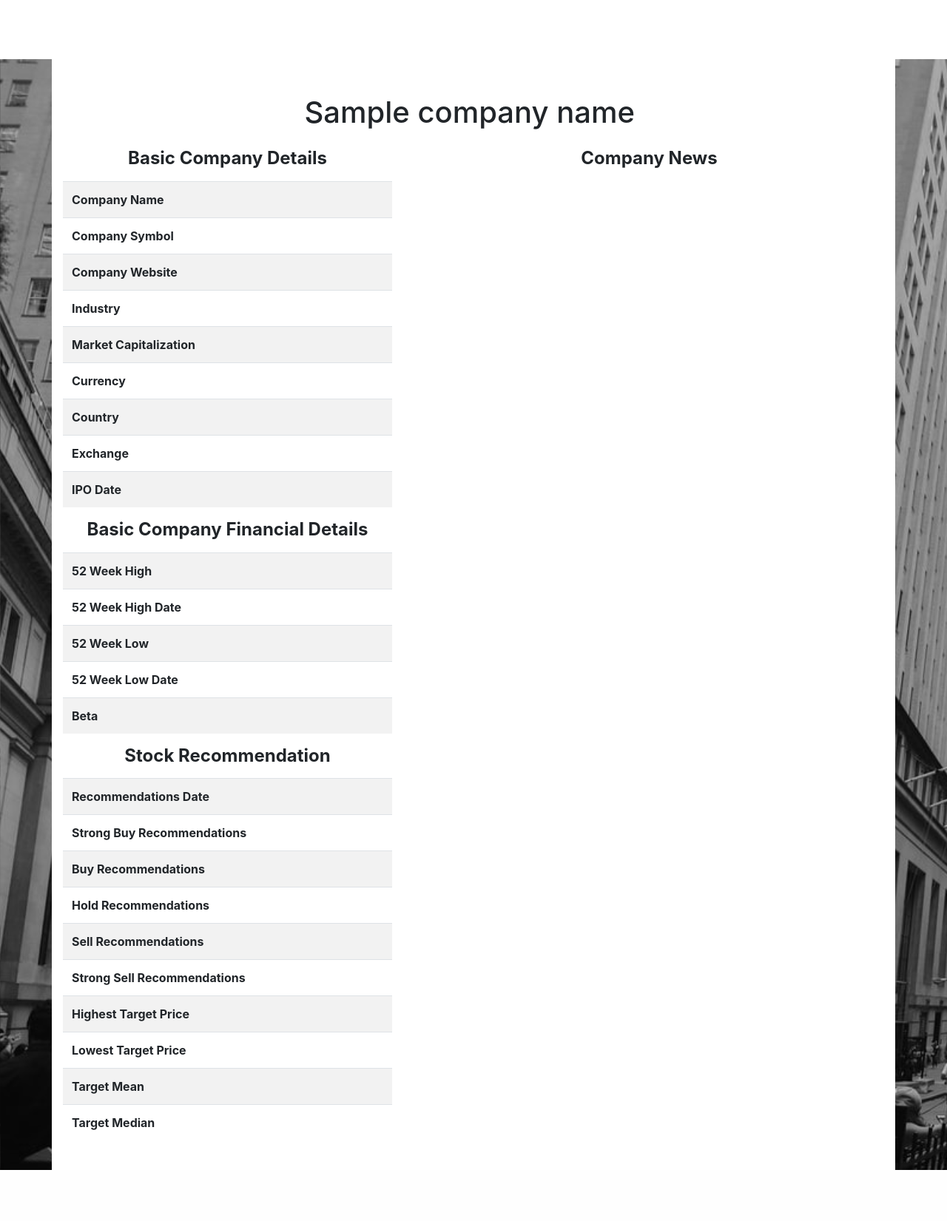
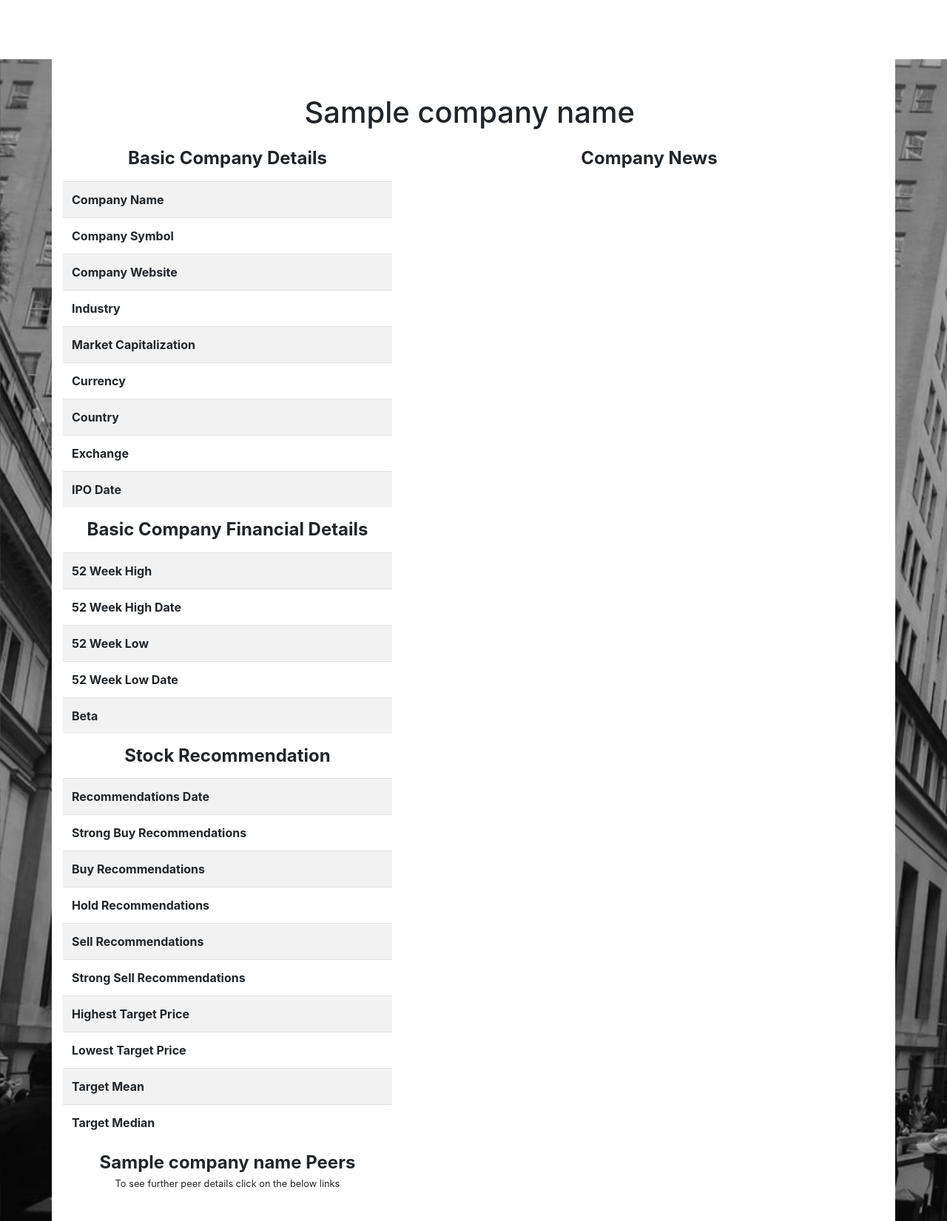
Before and after one commit to clay099/stock-tracker, a Flask app: template templates/stock/detailed_stock_view.html in a window 1280 px wide. Shown: the part 81-1732 px from the top of the page at 74% size. Before the commit the page ends 1663 px from the top, so only its background shows below. Run offline with Flask 2, Linux system fonts and the light colour scheme; the template is opened without the code that fills it: most values are stand-ins (such as "Sample title", 1, 10 or a date in 2020); lists and menus that the app fills with data are empty; parts of the project's set-up code (start-up, migrations or seed data) failed here and were passed over; some libraries are stand-ins or nearby versions.

Commit message:
peers added

```diff
--- a/templates/stock/detailed_stock_view.html
+++ b/templates/stock/detailed_stock_view.html
@@ -29,6 +29,15 @@
                 {% include 'stock/_stock_recommendation_table.html' %}
             </tbody>
         </table>
+        <h4 class="text-center mt-3 mb-0">
+            <strong>{{company_name}} Peers</strong>
+        </h4>
+        <p class="text-center"><small>To see further peer details click on the below links</small></p>
+        <div>
+            <ul class="list-inline" id="peers">
+
+            </ul>
+        </div>
     </div>
     <div class="col-lg-7 order-md-2">
         <h4 class="text-center my-3">
```
Also changed, not shown: static/company_details.js (+18 -2 lines), static/images/image-not-provided.jpg (added).
